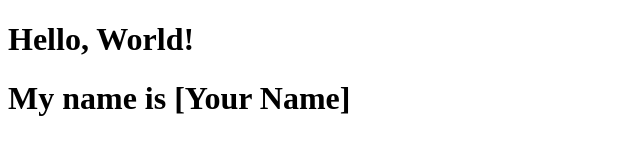
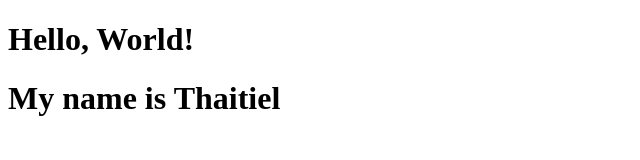
Before and after one commit to thaitiel-upen/github-getting-started, a plain HTML site: page index.html in a window 1280 px wide. Shown: the whole page, without its empty margins (0-640 px from the left). Drawn offline with Linux system fonts and the light colour scheme.

Commit message:
completed lab

```diff
--- a/index.html
+++ b/index.html
@@ -5,6 +5,6 @@
      </head>
      <body>
          <h1>Hello, World!</h1>
-         <h1>My name is [Your Name]</h1>
+         <h1>My name is Thaitiel </h1>
      </body>
      </html>
```
